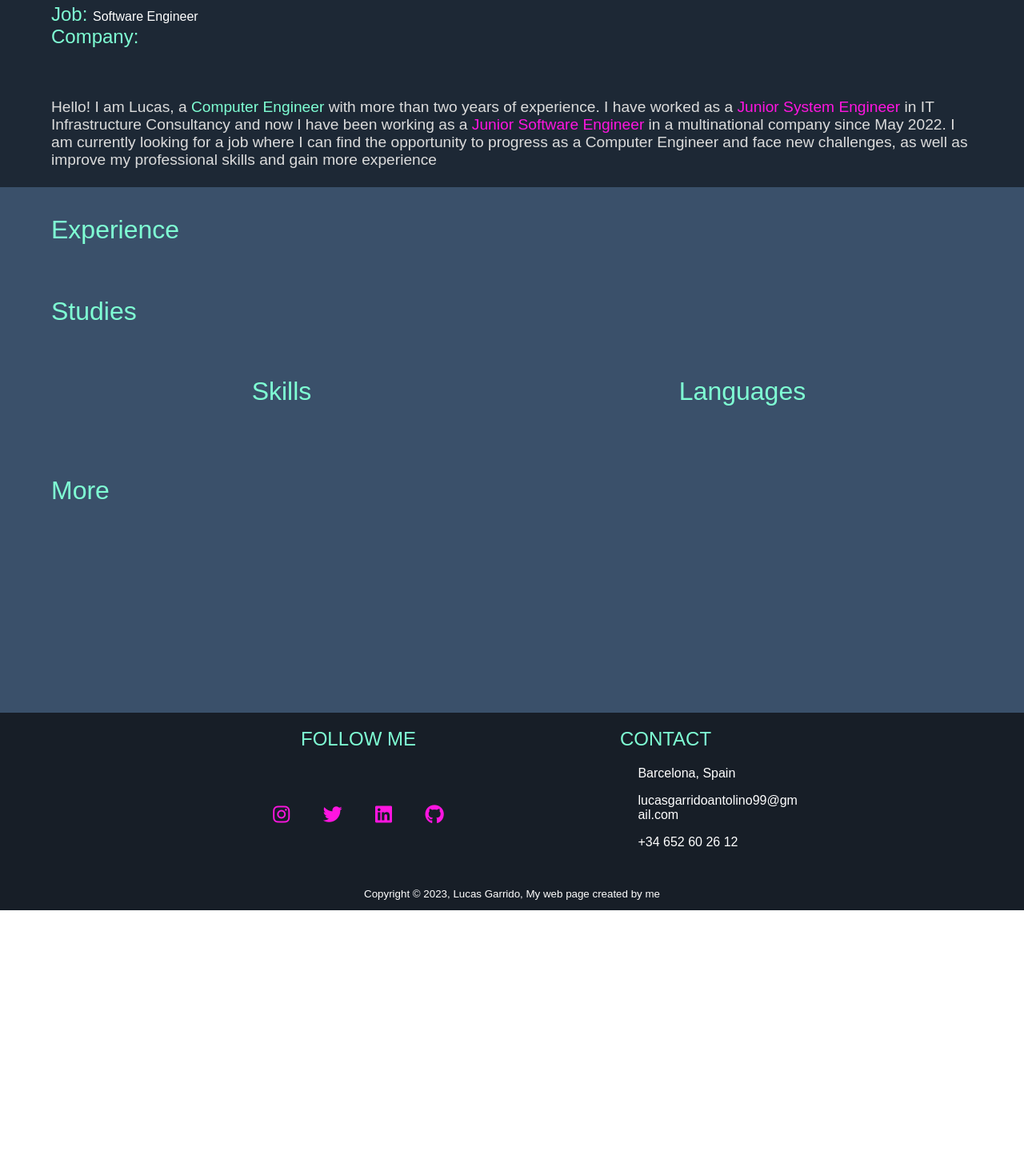
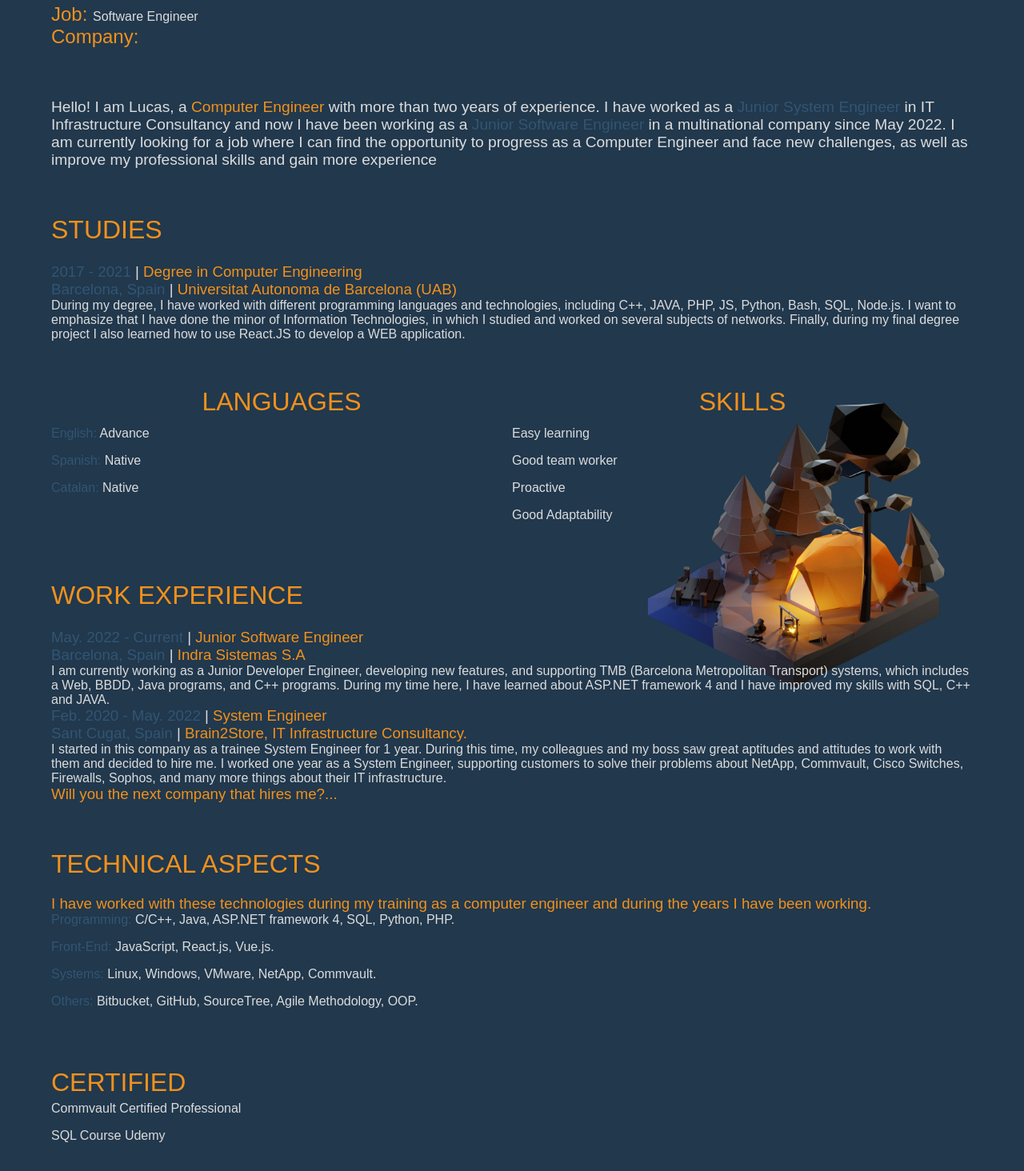
Before and after one commit to LlucGYM/MyWeb, a React (Create React App) app: page /AboutMe in a window 1280 px wide. Shown: the part 566-2030 px from the top of the page at 80% size. Before the commit the page ends 1704 px from the top, so only its background shows below. Built offline with nearby package versions, Linux system fonts and the light colour scheme; no server answers; a web font is replaced by a local one.

Commit message:
Cambio de Estilo

```diff
--- a/src/App.css
+++ b/src/App.css
@@ -1,9 +1,17 @@
 .App {
-  color: white;
-  background: linear-gradient(to top left , #3a506a 90%, aquamarine 90%);
+  color: gainsboro;
+
+  background-image:url("./assets/fondo_campaña.png");
+  background-attachment: fixed;
+  background-size: 45%;
+  background-position: right center;
+  background-repeat: no-repeat;
+}
+#root{
+  background: #21384d;
+  background-attachment: fixed;
 
 }
-
 #main{
     visibility: visible;
     width: auto;
@@ -11,7 +19,7 @@
     margin: 0;
     position: relative;
     z-index: 3;
-    padding: 7% 20% 20% 20%;
+    padding: 7% 37% 20% 20%;
     min-height: 100vh;
 }
 
@@ -37,15 +45,14 @@
 }
 
 .titleSection{
-  border-bottom: solid 2px rgb(255, 21, 224);
-  color: aquamarine;
+  border-bottom: solid 2px #D95204;
   margin-bottom: 5%;
   font-size: small;
 }
 
 .subtitleSection{
-  color: aquamarine;
-  margin-bottom: 5%;
+  color: #F2911B;
+  margin-bottom: 2%;
   font-size: 200%;
 }
 
@@ -93,3 +100,26 @@ h1{
     padding: 20% 5% 20% 5%;
   }
 }
+
+
+/* Color Theme Swatches in Hex */
+.Naturaleza-1-hex { color: #59252E; }
+.Naturaleza-2-hex { color: #325573; }
+.Naturaleza-3-hex { color: #F2911B; }
+.Naturaleza-4-hex { color: #F2C288; }
+.Naturaleza-5-hex { color: #D95204; }
+.Naturaleza-6-hex { color: #21384d; }
+
+/* Color Theme Swatches in RGBA */
+.Naturaleza-1-rgba { color: rgba(89, 36, 46, 1); }
+.Naturaleza-2-rgba { color: rgba(50, 84, 114, 1); }
+.Naturaleza-3-rgba { color: rgba(242, 145, 26, 1); }
+.Naturaleza-4-rgba { color: rgba(242, 194, 135, 1); }
+.Naturaleza-5-rgba { color: rgba(216, 82, 4, 1); }
+
+/* Color Theme Swatches in HSLA */
+.Naturaleza-1-hsla { color: hsla(348, 41, 24, 1); }
+.Naturaleza-2-hsla { color: hsla(208, 38, 32, 1); }
+.Naturaleza-3-hsla { color: hsla(33, 89, 52, 1); }
+.Naturaleza-4-hsla { color: hsla(33, 80, 74, 1); }
+.Naturaleza-5-hsla { color: hsla(22, 96, 43, 1); }
--- a/src/App.js
+++ b/src/App.js
@@ -41,7 +41,6 @@ function App () {
       <Router>
         <Header active={active}/>
         {/*<Video />*/}
-        <div className="overlay"></div>
         <main id='main'>
           <Routes>
             <Route path='/' element={<Home isActive={isActive}/>}/>
--- a/src/Header.css
+++ b/src/Header.css
@@ -35,7 +35,7 @@
 
 .Typewriter span{
   font-size: 3em;
-  color: aquamarine;
+  color: #F2911B;
   transition: all 0.2s ease-in-out;
 }
 
@@ -53,8 +53,8 @@
   height: 2em;
   width: 13em;
   background-color: transparent;
-  border: solid 2px aquamarine;
-  color: aquamarine;
+  border: solid 2px #F2911B;
+  color: #F2911B;
   letter-spacing: 0.2em;
   position: relative;
   transition: all 0.2s ease-in-out;
@@ -66,19 +66,19 @@
 
 
 .Button:hover{
-  border-color: rgb(255, 21, 224);
-  color: aquamarine;
+  border-color: #325573;
+  color: #F2911B;
   letter-spacing: 0.3em;
 }
 
 
 .enfasis1{
-  color: aquamarine;
+  color: #F2911B;
   transition: all 0.1s ease-in-out;
 }
 
 .enfasis2{
-  color: rgb(255, 21, 224);
+  color: #325573;
   transition: all 0.1s ease-in-out;
 }
 @media screen and (max-width: 800px) {
--- a/src/components/AboutMe.css
+++ b/src/components/AboutMe.css
@@ -19,14 +19,14 @@
     font-family: 'Hemi Head', sans-serif;
     font-size: large;
     border-radius: 1em;
-    background-color: aquamarine;
+    background-color: #F2911B;
     transition: all .2s ease-in-out;
     border: none;
 }
 
 .CVbutton:hover{
-    color: aquamarine;
-    background-color: gray;
+    color: #F2911B;
+    background-color: #59252E;
 }
 #dobleSection{
     justify-content: center;
--- a/src/components/AboutMe.jsx
+++ b/src/components/AboutMe.jsx
@@ -33,27 +33,75 @@ export default function AboutMe () {
                 </span>
                 </Col>
             </Row>
-            <Row>
+            <Row className="subSection">
                 <Col>
-                    <h2 className="subtitleSection">Experience</h2>
+                    <h2 className="subtitleSection">STUDIES</h2>
+                    <h3><span className="enfasis2">2017 - 2021</span> | <span className="enfasis1">Degree in Computer Engineering</span></h3>
+                    <h3><span className="enfasis2">Barcelona, Spain</span> | <span className="enfasis1">Universitat Autonoma de Barcelona (UAB)</span></h3>
+                    During my degree, I have worked with different programming languages and technologies, including C++, JAVA, PHP, JS, Python, Bash, SQL, Node.js.
+                    I want to emphasize that I have done the minor of Information Technologies, in which I studied and worked on several subjects of networks.
+                    Finally, during my final degree project I also learned how to use React.JS to develop a WEB application.
+
                 </Col>
             </Row>
-            <Row>
+
+            <Row className="subSection" id="dobleSection">
                 <Col>
-                    <h2 className="subtitleSection">Studies</h2>
+                    <h2 className="subtitleSection">LANGUAGES</h2>
+                    <ul>
+                        <li> <span className="enfasis2">English: </span> Advance</li>
+                        <li> <span className="enfasis2">Spanish: </span> Native</li>
+                        <li> <span className="enfasis2">Catalan: </span> Native</li>
+                    </ul>
+                </Col>
+                <Col>
+                    <h2 className="subtitleSection">SKILLS</h2>
+                    <ul>
+                        <li> Easy learning</li>
+                        <li> Good team worker</li>
+                        <li> Proactive</li>
+                        <li> Good Adaptability</li>
+                    </ul>
                 </Col>
             </Row>
-            <Row id="dobleSection">
+
+            <Row className="subSection">
                 <Col>
-                    <h2 className="subtitleSection">Skills</h2>
-                </Col>
-                <Col>
-                    <h2 className="subtitleSection">Languages</h2>
+                    <h2 className="subtitleSection">WORK EXPERIENCE</h2>
+
+                    <h3><span className="enfasis2">May. 2022 - Current</span> | <span className="enfasis1">Junior Software Engineer</span></h3>
+                    <h3><span className="enfasis2">Barcelona, Spain</span> | <span className="enfasis1">Indra Sistemas S.A</span></h3>
+                    I am currently working as a Junior Developer Engineer, developing new features, and supporting TMB (Barcelona Metropolitan Transport) systems, which includes a Web, BBDD, Java programs, and C++ programs.
+                    During my time here, I have learned about ASP.NET framework 4 and I have improved my skills with SQL, C++ and JAVA.
+
+                    <h3><span className="enfasis2">Feb. 2020 - May. 2022</span> | <span className="enfasis1">System Engineer</span></h3>
+                    <h3><span className="enfasis2">Sant Cugat, Spain</span> | <span className="enfasis1">Brain2Store, IT Infrastructure Consultancy.</span></h3>
+                    I started in this company as a trainee System Engineer for 1 year. During this time, my colleagues and my boss saw great aptitudes and attitudes to work with them and decided to hire me.
+                    I worked one year as a System Engineer, supporting customers to solve their problems about NetApp, Commvault, Cisco Switches, Firewalls, Sophos, and many more things about their IT infrastructure.
+
+                    <h3><span className="enfasis1">Will you the next company that hires me?...</span> </h3>
                 </Col>
             </Row>
-            <Row>
+            <Row className="subSection">
                 <Col>
-                    <h2 className="subtitleSection">More</h2>
+                    <h2 className="subtitleSection">TECHNICAL ASPECTS</h2>
+                    <h3><span className="enfasis1">I have worked with these technologies during my training as a computer engineer and during the years I have been working.</span> </h3>
+                    <ul>
+                        <li><span className="enfasis2">Programming: </span> C/C++, Java, ASP.NET framework 4, SQL, Python, PHP.</li>
+                        <li><span className="enfasis2">Front-End: </span> JavaScript, React.js, Vue.js.</li>
+                        <li><span className="enfasis2">Systems: </span> Linux, Windows, VMware, NetApp, Commvault.</li>
+                        <li><span className="enfasis2">Others: </span> Bitbucket, GitHub, SourceTree, Agile Methodology, OOP.</li>
+                    </ul>
+                </Col>
+            </Row>
+
+            <Row className="subSection">
+                <Col>
+                    <h2 className="subtitleSection">CERTIFIED</h2>
+                    <ul>
+                        <li>Commvault Certified Professional</li>
+                        <li>SQL Course Udemy</li>
+                    </ul>
                 </Col>
             </Row>
         </section>
--- a/src/components/Home.css
+++ b/src/components/Home.css
@@ -38,7 +38,7 @@
 
   .ContainerButton img:hover {
     scale: 1.1;
-    box-shadow: 0 8px 8px 0 aquamarine;
+    box-shadow: 0 8px 8px 0 #D95204;
   }
 
   .textStart{
@@ -57,8 +57,8 @@
     height: 2em;
     width: 13em;
     background-color: transparent;
-    border: solid 2px aquamarine;
-    color: aquamarine;
+    border: solid 2px #F2911B;
+    color: #F2911B;
     letter-spacing: 0.2em;
     position: relative;
     transition: all 0.4s ease-in-out;
@@ -69,8 +69,8 @@
   }
 
   .StartButton:hover{
-    border-color: rgb(255, 21, 224);
-    color: aquamarine;
+    border-color: #D95204;
+    color: #F2911B;
     letter-spacing: 0.3em;
     width: 100%;
   }
--- a/src/components/Profile.css
+++ b/src/components/Profile.css
@@ -8,7 +8,7 @@
 
 .imageProfile img:hover {
     scale: 1.1;
-    box-shadow: 0 8px 8px 0 aquamarine;
+    box-shadow: 0 8px 8px 0 #F2911B;
 }
 
 #profile .row{
@@ -16,6 +16,6 @@
 }
 
 .profileText{
-    color: aquamarine;
+    color: #F2911B;
     font-size: x-large;
 }
--- a/src/components/RepoList.css
+++ b/src/components/RepoList.css
@@ -14,7 +14,7 @@
 .ObjetoRepo{
     cursor: pointer;
     width: auto;
-    height: 28em;
+    height: 23em;
     padding: 3%;
     position: relative;
     background-color: #171e27;
@@ -24,11 +24,11 @@
 }
 
 .ObjetoRepo:hover{
-    box-shadow: 5px 10px rgb(255, 21, 224);
+    box-shadow: 5px 10px #D95204;
 }
 
 .ObjetoRepo h3{
-    color: aquamarine;
+    color: #F2911B;
     font-size: x-large;
 }
 
@@ -42,7 +42,7 @@
 }
 
 .ObjetoRepo .imageContainer{
-    height: 50%;
+    height: 30%;
     margin-top: 2%;
     margin-bottom: 2%;
     border: solid 1px transparent;
@@ -58,19 +58,19 @@
     padding: 0% 0% 1.5% 0%;
 }
 .contentTitle{
-    color: aquamarine;
+    color: #F2911B;
 }
 
 .topic{
     margin-left: 1%;
     padding: 1%;
     border-radius: 20px;
-    background-color: #3a506a;
+    background-color: #59252E;
     transition: all .2s ease-in-out;
 }
 
 .topic:hover{
-    color: rgb(255, 21, 224);
+    color: #325573;
 }
 
 
--- a/src/components/StartButton.jsx
+++ b/src/components/StartButton.jsx
@@ -33,28 +33,18 @@ export default function StartButton(props) {
                         typewriter
                         .typeString("Luke Sky")
                         .deleteAll()
-                        .typeString("Lucas Garrido")
+                        .typeString("Lucas Garrido Antolino")
                         .start();
                 }}
                 />
             </div>
             <div>
-                <h1 className="enfasis2"> Computer Engineer </h1>
-            </div>
-            <div>
-                <span className={active ? "textStart active" : "textStart"}>Hello! I am Lucas, a
-                <span className="enfasis1"> Computer Engineer </span>
-                with more than two years of experience. I have worked as a
-                <span className="enfasis2"> Junior System Engineer </span> in IT Infrastructure
-                Consultancy and now I have been working as a
-                <span className="enfasis2"> Junior Software Engineer </span> in a multinational company
-                since May 2022. I am currently looking for a job where I can find the opportunity to progress as a
-                Computer Engineer and face new challenges, as well as improve my professional skills and gain more
-                experience
+                <span className={active ? "textStart active" : "textStart"}> Hi, I'm Lucas and I'm a <span className="enfasis2"> Computer Engineer</span>.
+                 I invite you to explore my WEB and to contact me if you find it interesting.
                 </span>
             </div>
             <div>
-                <Link  to="/AboutMe" ><button onClick={handleOnClick} className={active ? "StartButton active" : "StartButton"} >START</button></Link>
+                <Link  to="/AboutMe" ><button onClick={handleOnClick} className={active ? "StartButton active" : "StartButton"} >WELCOME</button></Link>
             </div>
         </div>
     );
--- a/src/footer.css
+++ b/src/footer.css
@@ -33,11 +33,11 @@
 
 #footer .col i{
     margin: 6%;
-    color: rgb(255, 21, 224);
+    color: #D95204;
 }
 
 #footer .col i:hover{
-    color: aquamarine;
+    color: #F2911B;
 }
 
 #footer ul{
@@ -52,7 +52,7 @@
 #footer #titles{
     padding: 2.5% 0% 0% 0%;
     font-size: x-large;
-    color: aquamarine;
+    color: #F2911B;
 }
 
 #footer #CopyRight{
@@ -60,14 +60,6 @@
     text-align: center;
 }
 
-
-
-
-.color1 {color: #140f07;}
-.color2 {color: #171e27;}
-.color3 {color: #3a506a;}
-.color4 {color: #6086b5;}
-.color5 {color: #8bc3fa;}
 
 
 @media screen and (max-width: 600px) {
```
Also changed, not shown: src/assets/fondo_campaña.png (added).
